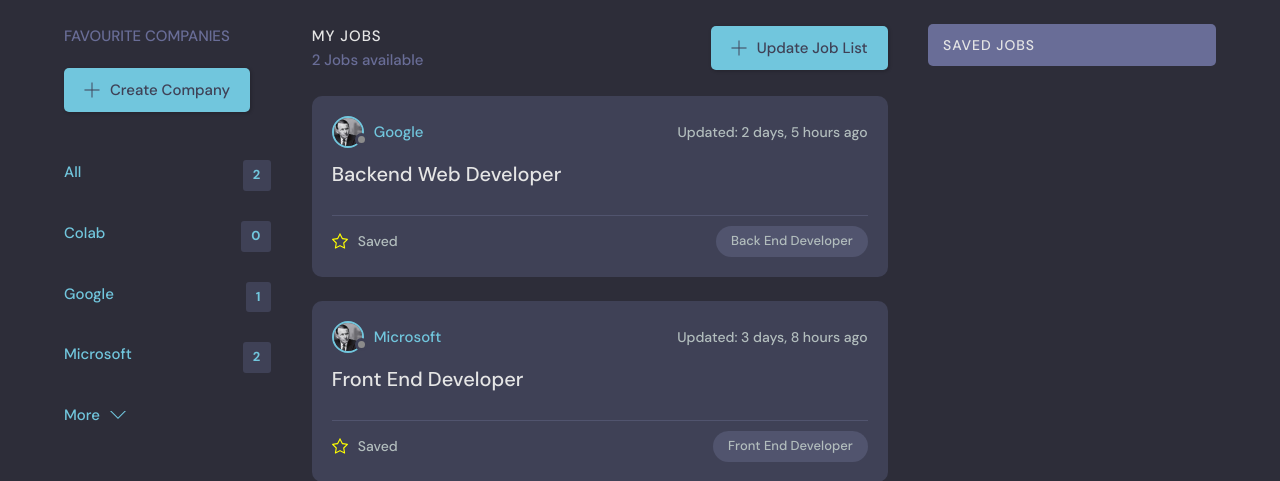
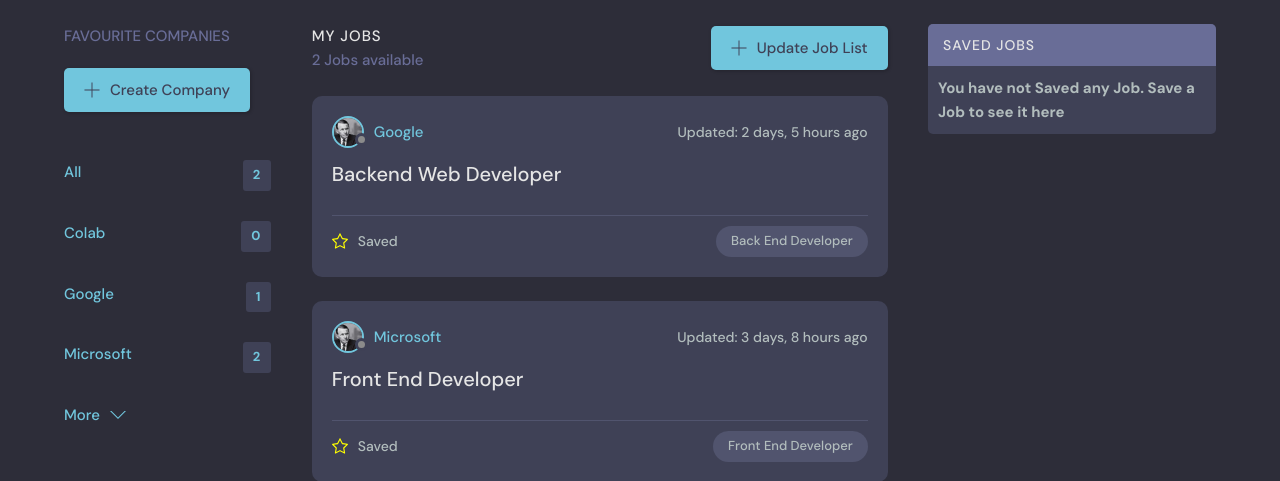
Before and after one commit to aaronujah/Jobby-job-finder, a Django app: page / in a window 1280 px wide. Shown: the part 76-557 px from the top of the page. Run offline with Django 4.2, Linux system fonts and the light colour scheme; a user stored in the database is signed in; data comes from the database, SQL or seed files in the repository; both versions use the stored data as it was after the commit.

Commit message:
Add placeholder text for when a User has no Job, Company or Saved Job

```diff
--- a/myjob/templates/myjob/companies_component.html
+++ b/myjob/templates/myjob/companies_component.html
@@ -14,6 +14,7 @@
     <br>
     <br>
     <br>
+    {% if companies.count != 0 %}
         <ul class="topics__list">
             <li>
                 <a href="{% url 'home' %}" class="active">All <span>{{jobs.count}}</span></a>
@@ -31,4 +32,7 @@
             <path d="M16 21l-13-13h-3l16 16 16-16h-3l-13 13z"></path>
         </svg>
         </a>
+    {% else %}
+        <h3 style="margin:10px ;">You have not added any company. Add a company to see it here</h3>
+    {% endif %}
 </div>
--- a/myjob/templates/myjob/company_feed.html
+++ b/myjob/templates/myjob/company_feed.html
@@ -1,3 +1,4 @@
+{% if companies.count != 0 %}
     {% for company in companies %}
 
     <div class="roomListRoom">
@@ -28,3 +29,6 @@
     </div>
 
     {% endfor %}
+{% else %}
+    <h3 style="margin:10px;">You have not added any company. Add a company to see it here</h3>
+{% endif %}
--- a/myjob/templates/myjob/job_component.html
+++ b/myjob/templates/myjob/job_component.html
@@ -1,3 +1,4 @@
+{% if jobs.count != 0 %}
     {% for job in jobs_get %}
 
     <div class="roomListRoom">
@@ -56,3 +57,6 @@
     </div>
 
     {% endfor %}
+{% elif saves == None %}
+    <h3 style="margin:10px ;">You have no Jobs. Add a company to get jobs</h3>
+{% endif %}
--- a/myjob/templates/myjob/saved_component.html
+++ b/myjob/templates/myjob/saved_component.html
@@ -2,6 +2,7 @@
     <div class="activities__header">
     <h2>Saved Jobs</h2>
     </div>
+    {% if saves.count != 0 %}
         {% for save in saves %}
         <div class="activities__box">
             <div class="activities__boxHeader roomListRoom__header">
@@ -35,4 +36,9 @@
             </div>
         </div>
         {% endfor %}
+    {% else %}
+        <div class="activities__header">
+            <h3 style="margin:10px ;">You have not Saved any Job. Save a Job to see it here</h3>
         </div>
+    {% endif %}
+</div>
```
Also changed, not shown: db.sqlite3. Lines whose indentation alone changed are shown as unchanged.
